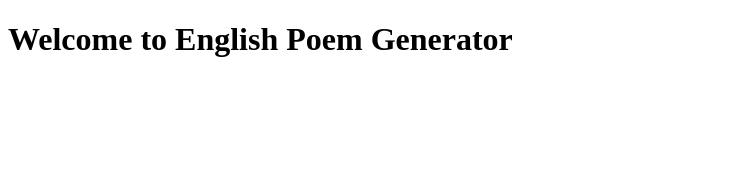
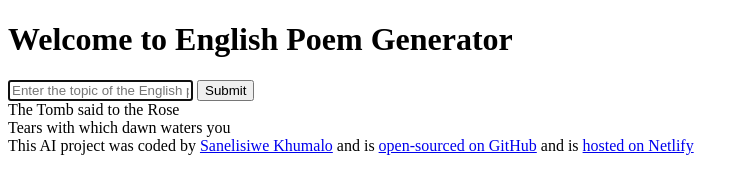
Before and after one commit to Sane-lisiwe/PoemGenerator, a plain HTML site: page index.html in a window 1280 px wide. Shown: the whole page, without its empty margins (0-748 px from the left). Drawn offline with Linux system fonts and the light colour scheme.

Commit message:
Update index

```diff
--- a/index.html
+++ b/index.html
@@ -7,8 +7,42 @@
     <title>AI Poem Generator </title>
 </head>
 <body>
+    <header>
     <h1>Welcome to English Poem Generator</h1>
+    </header>
+<main>
+      <form>
+        <input
+          type="text"
+          placeholder="Enter the topic of the English poem"
+          autofocus
+          required
+          autocomplete="off"
+        />
+        <input type="submit" />
+      </form>
+      <div>
+       The Tomb said to the Rose
+        <br />
+      Tears with which dawn waters you
+      </div>
+    </main>
 
+<footer>
+      This AI project was coded by
+      <a href="https://github.com/Sane-lisiwe" target="_blank">Sanelisiwe Khumalo</a> and
+      is
+      <a
+        href="https://github.com/Sane-lisiwe/PoemGenerator"
+        target="_blank"
+      >
+        open-sourced on GitHub</a
+      >
+      and is
+      <a href="https://generatingpoems.netlify.app/" target="_blank"
+        >hosted on Netlify</a
+      >
+    </footer>
     <script src="script.js"></script>
 </body>
 </html>
```
